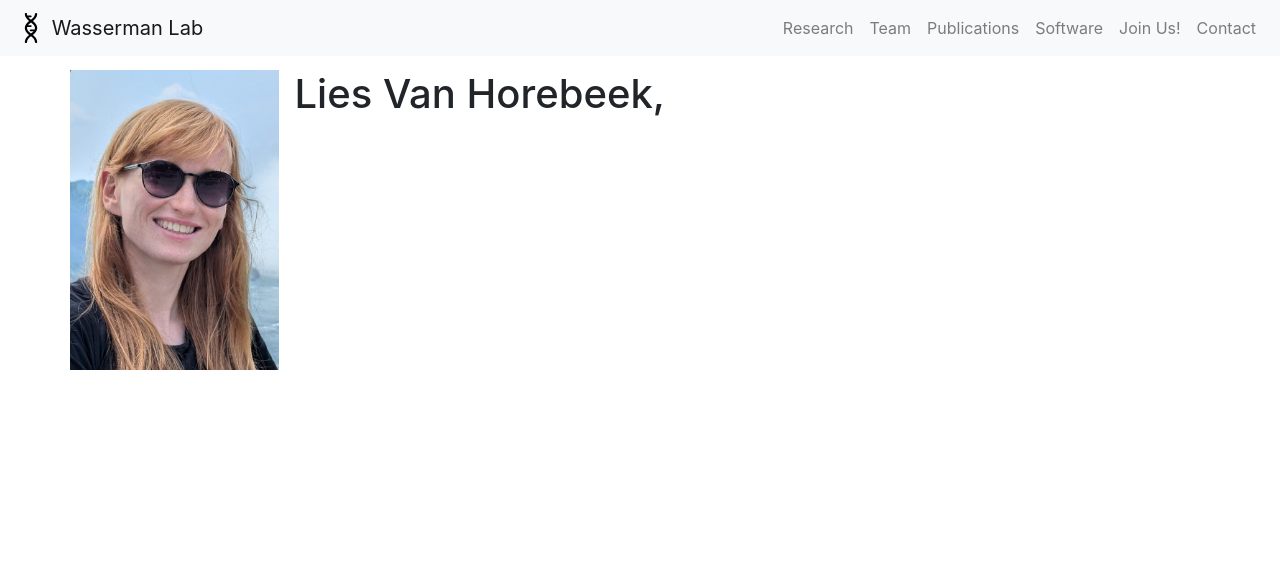
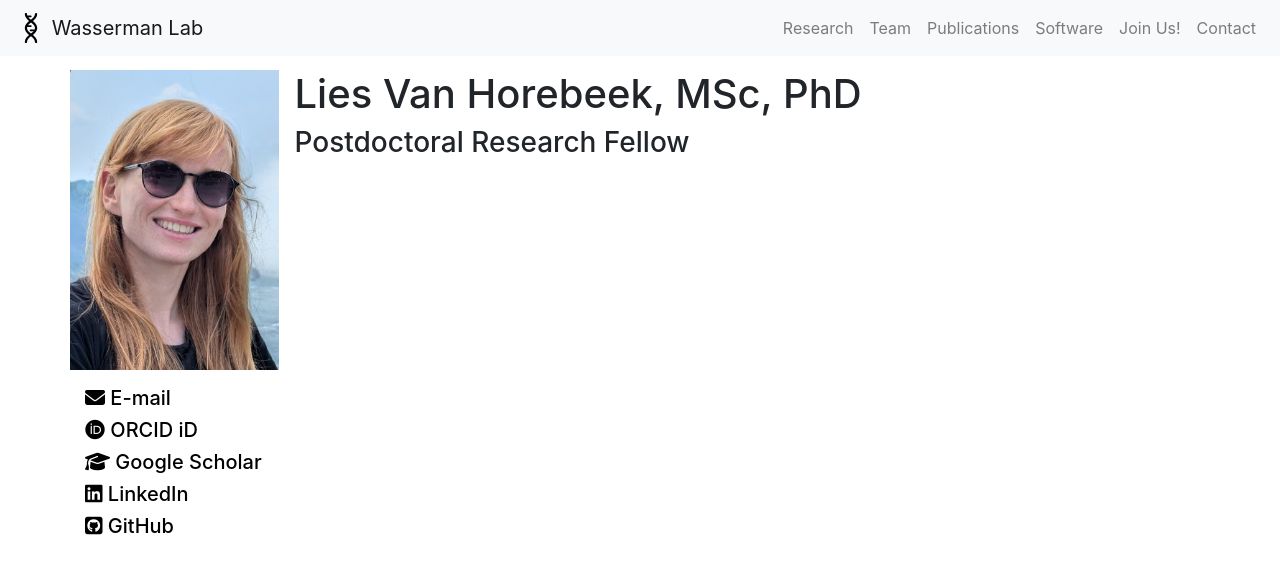
Before and after one commit to wassermanlab/wassermanlab.github.io, a Jekyll site: the page built from _team_members/lies.md, in a window 1280 px wide. Shown: the top 574 px of the page. Built offline with Jekyll 4.4.1, drawn with Linux system fonts in a browser that asks for light colours; nearby versions of some CDN libraries.

Commit message:
team: a, l, sp

```diff
--- a/_team_members/lies.md
+++ b/_team_members/lies.md
@@ -3,5 +3,11 @@ layout: team_member
 name: Lies Van Horebeek
 permalink: /lies-van-horebeek/
 image: headshots/lies.jpg
+titles: MSc, PhD
+position: Postdoctoral Research Fellow
+email: lvanhorebeek@cmmt.ubc.ca
+orcid: https://orcid.org/0000-0002-4010-2701
+google_scholar: https://scholar.google.ca/citations?user=RlOAG0IAAAAJ&hl=en&oi=ao
+linkedin: https://www.linkedin.com/in/lies-van-horebeek-47522722a
 category: postdocs
 ---
```
Also changed, not shown: _team_members/alejandro.md (+3 -3 lines), _team_members/stephanie-p.md (+3 -0 lines).
